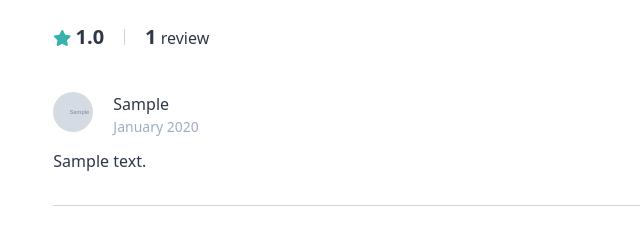
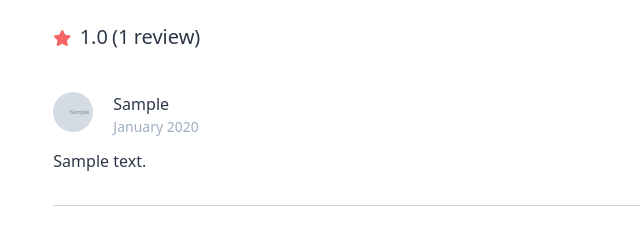
Before and after one commit to NamCheolKim/airbnb-clone, a Django app: template templates/rooms/room_detail.html in a window 1280 px wide. Shown: the part 1552-1792 px from the top of the page, without its empty margins (0-640 px from the left). Run offline with Django 3.2, Linux system fonts and the light colour scheme; the template is opened without the code that fills it: values that come from a table or form of the project are taken from there, others are empty; tables that the repository leaves empty hold one stand-in row (values such as "Sample post"); grey boxes marked "Sample" are stand-in pictures; style sheets or scripts are compiled from the project's sources; parts of the project's set-up code (start-up, migrations or seed data) failed here and were passed over.

Commit message:
airbnb-clone

```diff
--- a/templates/rooms/room_detail.html
+++ b/templates/rooms/room_detail.html
@@ -55,15 +55,18 @@
             </div>
             <div class="mt-10">
                 <h4 class="font-medium text-2xl mb-5">Reviews</h4>
+                {% if room.total_rating == 0 and room.reviews.count == 0 %}
+                    <span class="text-2xl font-medium"> No reviews (yet)</span>
+                {% else %}
                     <div class="flex items-center">
                         <div>
-                        <i class="fas fa-star text-teal-500"></i>
-                        <span class="font-bold text-xl">{{room.total_rating}}</span>
+                            <i class="fas fa-star text-red-500"></i>&nbsp;
+                            <span class="font-medium text-xl">{{room.total_rating}}</span>
                         </div>
-                    <div class="h-4 w-px bg-gray-400 mx-5"></div>
+                        &nbsp;
                         <div>
-                        <span class="font-bold text-xl">{{room.reviews.count}}</span>
-                        <span>review{{room.reviews.count|pluralize}}</span>
+                            <span class="font-medium text-xl">({{room.reviews.count}}</span>
+                            <span class="font-medium text-xl">review{{room.reviews.count|pluralize}})</span>
                         </div>
                     </div>
                     <div class="mt-10">
@@ -82,6 +85,7 @@
                             </div>
                         {% endfor %}
                     </div>
+                {% endif %}
             </div>
         </div>
         <div class="w-1/3">
```
Lines whose indentation alone changed are shown as unchanged.
